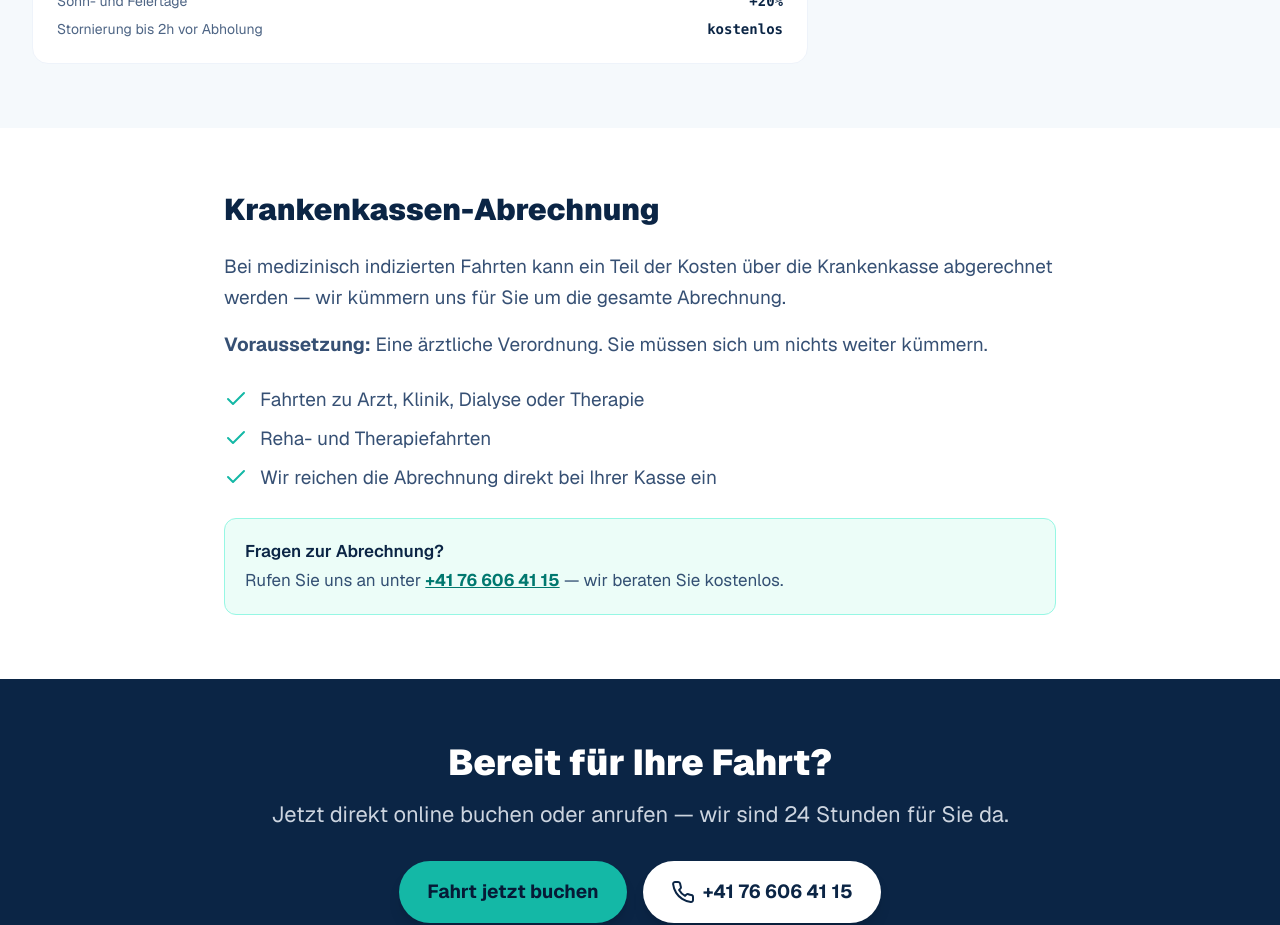
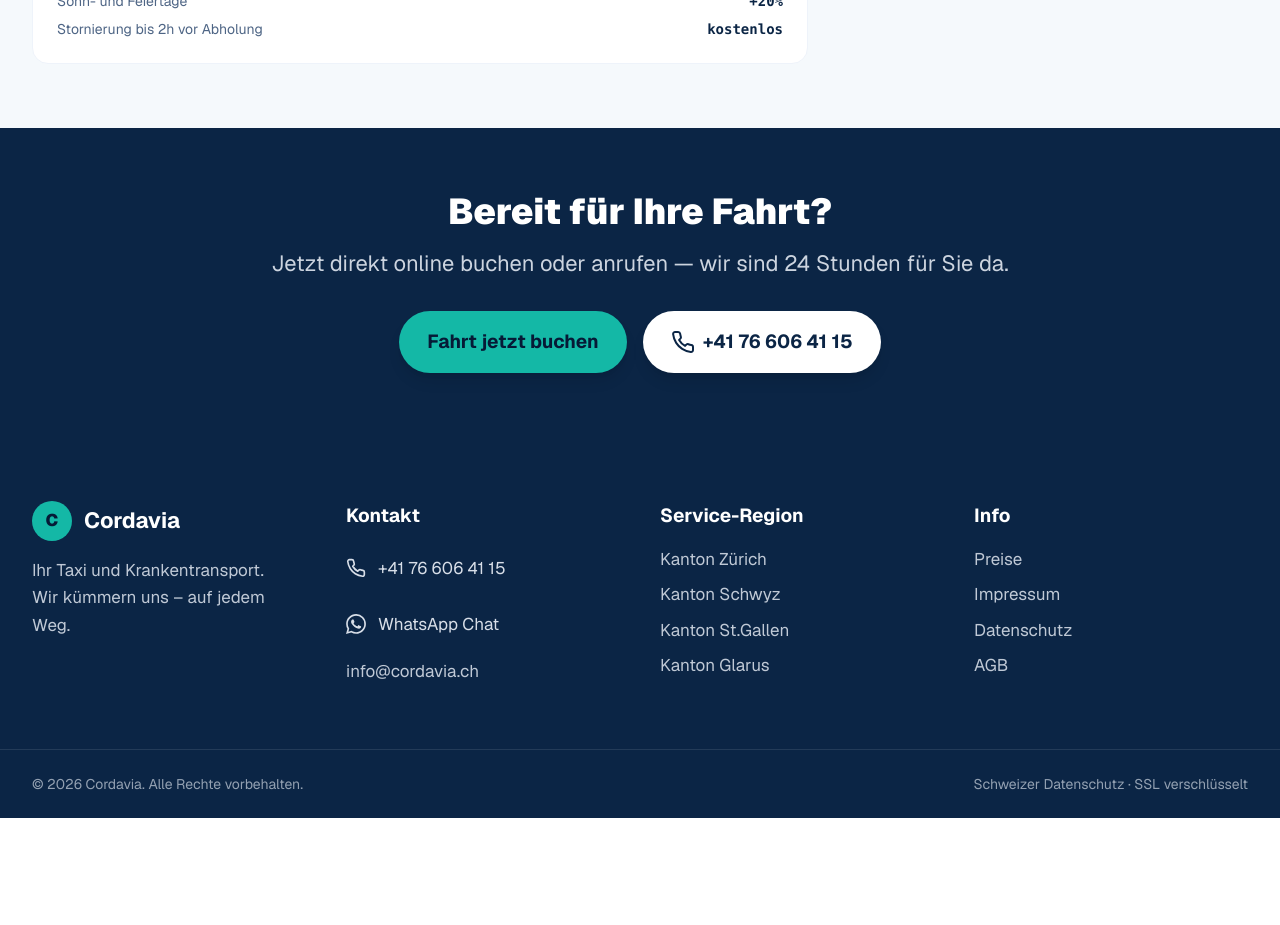
Before and after one commit to Lorian96/cordavia.ch, a Next.js app: page /preise in a window 1280 px wide. Shown: the part 1520-2445 px from the top of the page. After the commit the page ends 2338 px from the top, so only its background shows below. Built offline with nearby package versions, Linux system fonts and the light colour scheme.

Commit message:
Preise: Krankenkassen-Abrechnung-Sektion komplett entfernt

```diff
--- a/app/preise/page.tsx
+++ b/app/preise/page.tsx
@@ -100,53 +100,6 @@ export default function PreisePage() {
           </div>
         </section>
 
-        {/* Krankenkassen-Info */}
-        <section className="py-16 bg-white">
-          <div className="mx-auto max-w-4xl px-4 sm:px-6 lg:px-8">
-            <h2 className="text-3xl font-black text-navy-900 mb-6">
-              Krankenkassen-Abrechnung
-            </h2>
-            <div className="space-y-4 text-lg text-navy-800/85 leading-relaxed">
-              <p>
-                Bei medizinisch indizierten Fahrten kann ein Teil der Kosten über
-                die Krankenkasse abgerechnet werden — wir kümmern uns für Sie um
-                die gesamte Abrechnung.
-              </p>
-              <p>
-                <strong>Voraussetzung:</strong> Eine ärztliche Verordnung. Sie müssen sich
-                um nichts weiter kümmern.
-              </p>
-              <ul className="space-y-2 my-6">
-                <li className="flex items-start gap-3">
-                  <Check className="h-6 w-6 text-teal-500 shrink-0 mt-0.5" />
-                  <span>Fahrten zu Arzt, Klinik, Dialyse oder Therapie</span>
-                </li>
-                <li className="flex items-start gap-3">
-                  <Check className="h-6 w-6 text-teal-500 shrink-0 mt-0.5" />
-                  <span>Reha- und Therapiefahrten</span>
-                </li>
-                <li className="flex items-start gap-3">
-                  <Check className="h-6 w-6 text-teal-500 shrink-0 mt-0.5" />
-                  <span>Wir reichen die Abrechnung direkt bei Ihrer Kasse ein</span>
-                </li>
-              </ul>
-              <div className="bg-teal-50 border border-teal-200 rounded-xl p-5 text-base">
-                <p className="font-semibold text-navy-900 mb-1">Fragen zur Abrechnung?</p>
-                <p className="text-navy-800/85">
-                  Rufen Sie uns an unter{" "}
-                  <a
-                    href={`tel:${PHONE_TEL}`}
-                    className="text-teal-700 font-bold underline whitespace-nowrap"
-                  >
-                    {PHONE_DISPLAY}
-                  </a>
-                  {" "}— wir beraten Sie kostenlos.
-                </p>
-              </div>
-            </div>
-          </div>
-        </section>
-
         {/* CTA */}
         <section className="bg-navy-900 text-white py-16">
           <div className="mx-auto max-w-4xl px-4 sm:px-6 lg:px-8 text-center">
```
